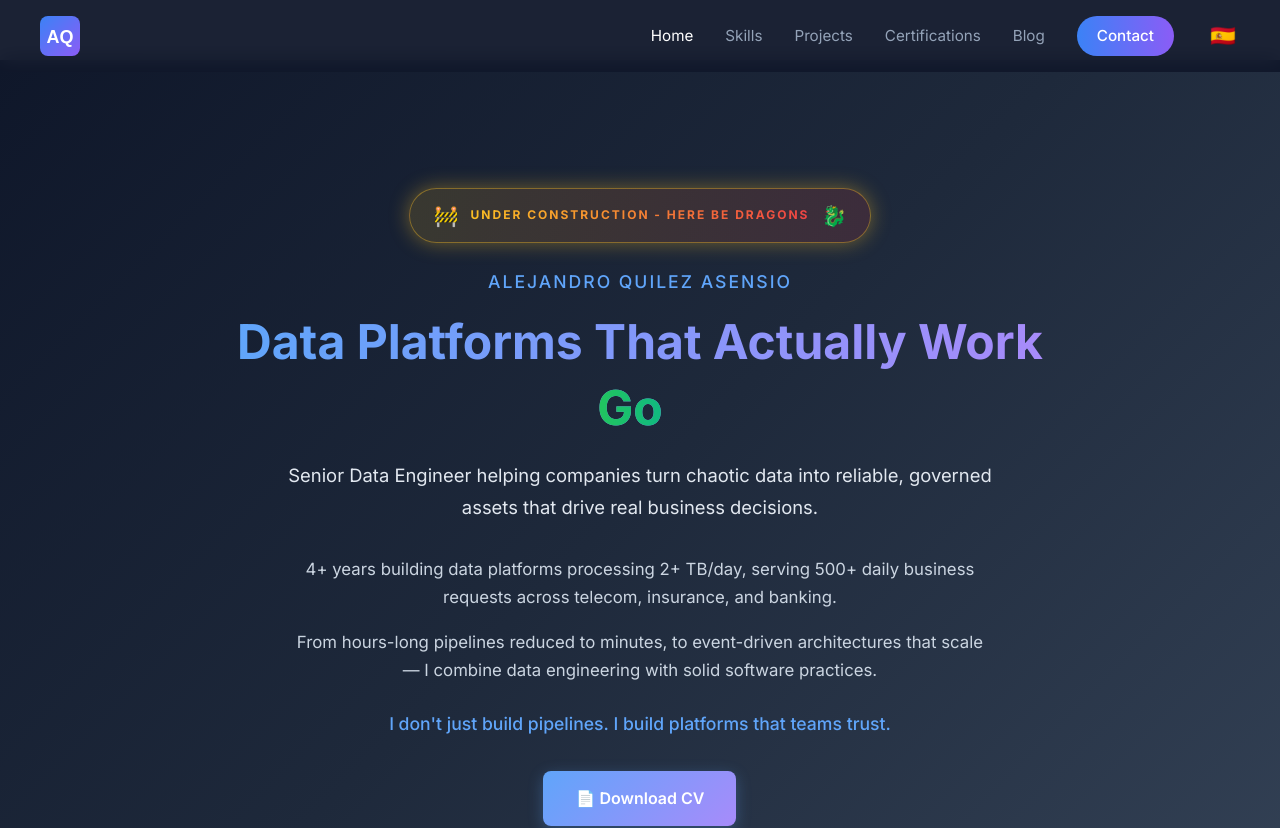
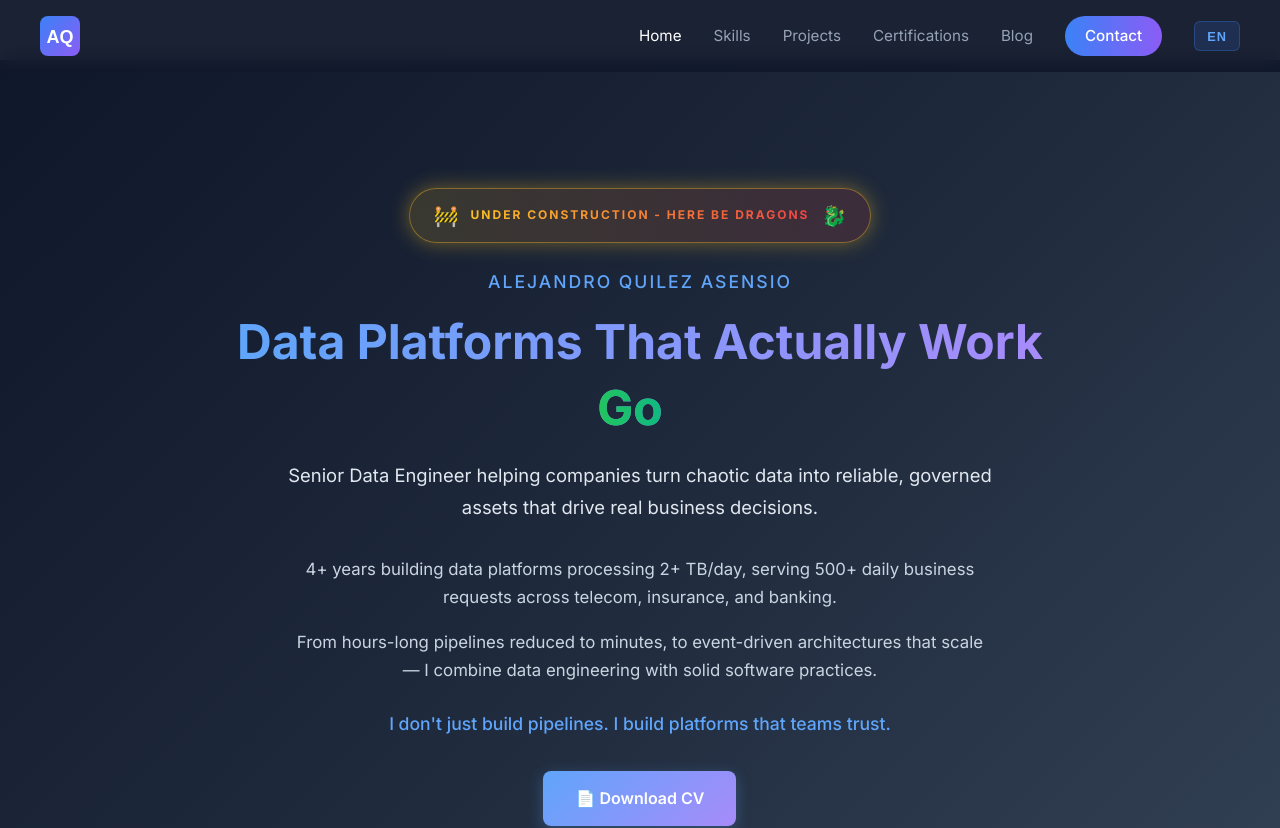
Before and after one commit to kaleex/cv, a React (Vite) app in the folder frontend/: page / in a window 1280 px wide. Shown: the top 828 px of the page. Built offline with nearby package versions, Linux system fonts and the light colour scheme.

Commit message:
fix: language toggle shows current language with text (EN/ES)

```diff
--- a/frontend/src/components/Navbar.css
+++ b/frontend/src/components/Navbar.css
@@ -179,16 +179,20 @@
 
 /* Language Toggle */
 .lang-toggle {
-  background: none;
-  border: none;
-  font-size: 1.3rem;
+  background: rgba(59, 130, 246, 0.15);
+  border: 1px solid rgba(59, 130, 246, 0.3);
+  color: #60a5fa;
+  font-size: 0.8rem;
+  font-weight: 700;
+  letter-spacing: 1px;
   cursor: pointer;
-  padding: 0.25rem;
-  border-radius: 4px;
-  transition: transform 0.2s;
-  line-height: 1;
+  padding: 0.4rem 0.75rem;
+  border-radius: 6px;
+  transition: all 0.2s;
 }
 
 .lang-toggle:hover {
-  transform: scale(1.1);
+  background: rgba(59, 130, 246, 0.25);
+  border-color: rgba(59, 130, 246, 0.5);
+  color: #93c5fd;
 }
--- a/frontend/src/components/Navbar.tsx
+++ b/frontend/src/components/Navbar.tsx
@@ -77,7 +77,7 @@ function Navbar() {
             {t.nav.contact}
           </Link>
           <button className="lang-toggle" onClick={toggleLanguage} aria-label="Toggle language">
-            {language === 'en' ? '🇪🇸' : '🇬🇧'}
+            {language === 'en' ? 'EN' : 'ES'}
           </button>
         </div>
       </div>
```
